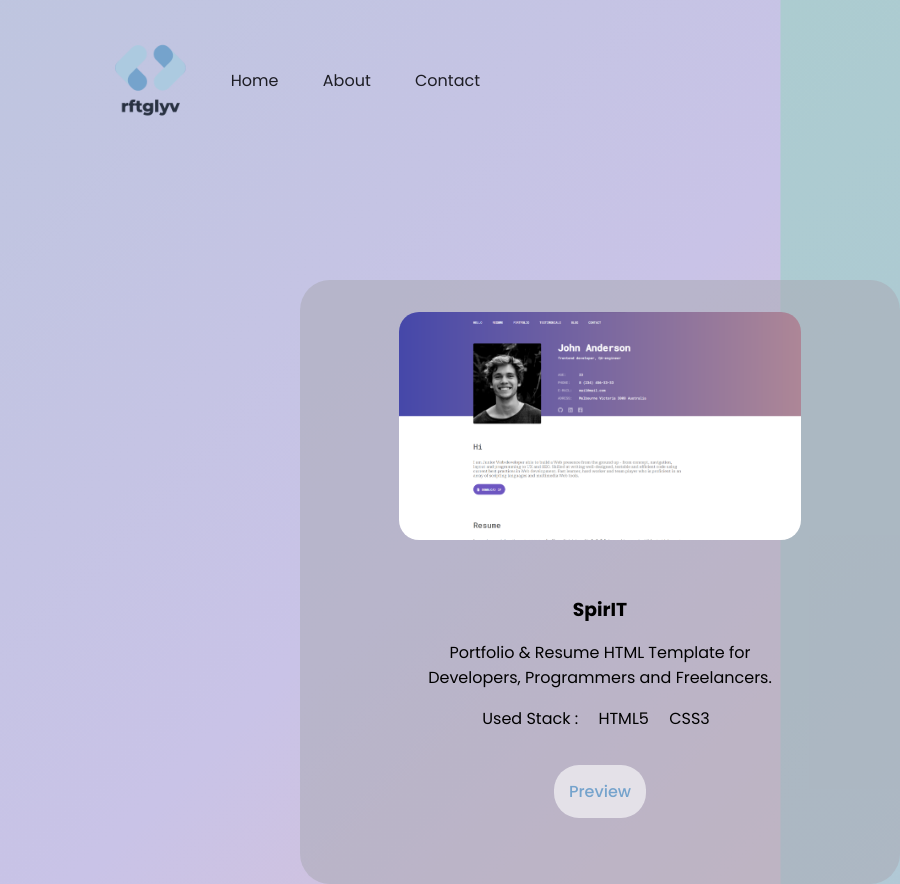
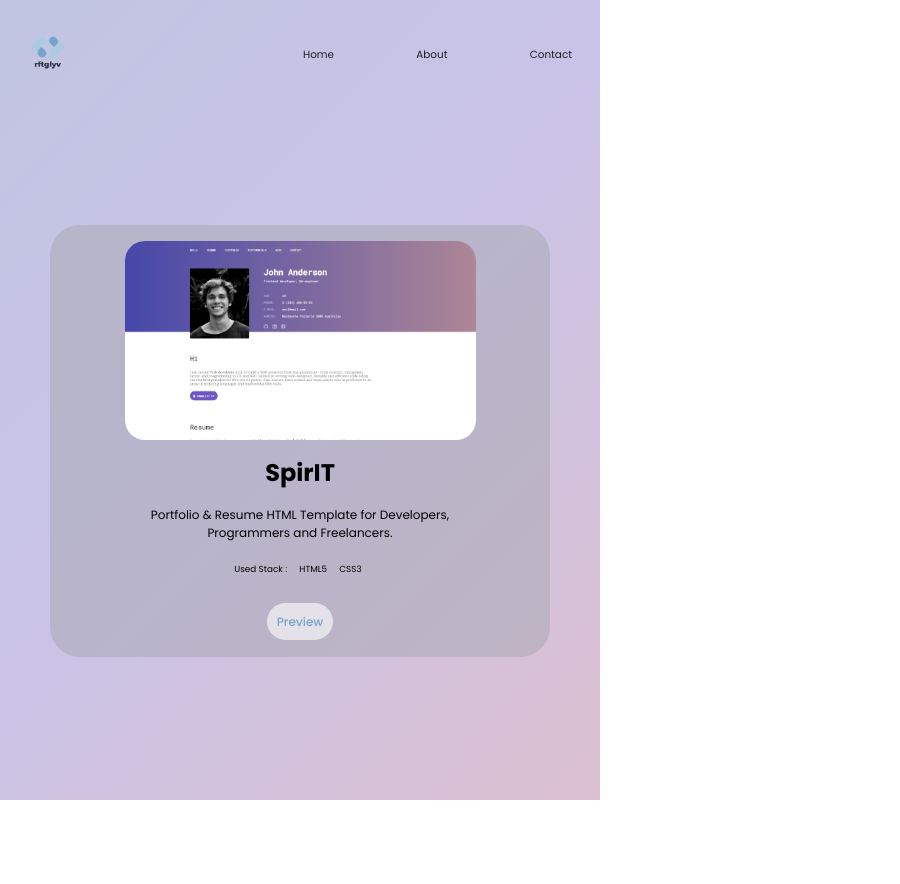
Before and after one commit to rftglyv/rftglyv.github.io, a plain HTML site: page projects.html in a window 600 px wide. Shown: the top 884 px of the page, 900 px wide, since content can reach past the window. After the commit the page ends 800 px from the top, so only its background shows below. Drawn offline with Linux system fonts and the light colour scheme.

Commit message:
Now Responsive

```diff
--- a/projects/style.css
+++ b/projects/style.css
@@ -93,11 +93,12 @@ a
 {
     text-decoration: none;
 }
-body
-{
+body{
     background: linear-gradient(-45deg, #ffbca8, #c9c3e7, #aec9d3, #a7d3c9);
     background-size: 500% 500%;
     animation: gradient 15s ease infinite;
+    display: flex;
+    flex-direction: column;
     overflow: hidden;
 }
 nav
@@ -151,7 +152,7 @@ nav ul li a:hover:after
 {
     background: rgba(170, 170, 180, 0.55);
     padding: 2rem;
-    border-radius: 5%;
+    border-radius: 30px;
 }
 .post-image>img
 {
@@ -230,3 +231,125 @@ nav ul li a:hover:after
     color: #fff;
     background-color: #75A3CC;
 }
+
+
+
+/* Responsibility */
+
+/* Extra small devices (phones, 600px and down) */
+@media only screen and (max-width: 600px) {
+
+    nav
+    {
+        display: flex;
+        align-items: center;
+        justify-content: space-between;
+        padding: 30px 10px;
+    }
+
+    nav ul
+    {
+        display: inline-flex;
+        width: 50%;
+        justify-content: space-between;
+    }
+
+    nav ul li
+    {
+        list-style: none;
+        display: inline-block;
+        padding: 3px;
+    }
+
+    nav ul li a
+    {
+        color: #1d1d24;
+        position: relative;
+        padding: 5px 0;
+        font-size: 0.65rem;
+    }
+    .logo
+    {
+        max-height: 100px;
+        width: 45px;
+    }
+
+    .container
+    {
+        width: 100% !important;
+    }
+
+    .container-wrapper
+    {
+        padding: 1rem;
+        width: calc((100%/12)*10) !important;
+    }
+
+    .post-meta-wrapper
+    {
+        padding: 0.5rem 0;
+    }
+
+    .post-details>h3 {
+        margin-bottom: 1rem;
+        font-size: 1.5rem;
+    }
+
+    .post-details>p
+    {
+        margin-bottom: 0.25rem;
+        font-size: 0.75rem;
+    }
+
+    .post-link
+    {
+        margin-top: 1rem;
+    }
+
+    .post-link>a
+    {
+        padding: 10px;
+        font-size: 0.75rem;
+    }
+
+    .post-usedstack
+    {
+        margin-top: 0.5rem;
+    }
+
+    .post-usedstack p
+    {
+        padding-right: 0.5rem;
+        font-size: 0.55rem;
+    }
+
+    .post-usedstack ul li
+    {
+        padding: 0 0.25rem;
+        font-size: 0.55rem;
+    }
+}
+/* Small devices (portrait tablets and large phones, 600px and up) */
+@media only screen and (min-width: 600px) and (max-width: 768px) {
+
+    nav {
+        padding: 30px 25px;
+    }
+    .container
+    {
+        width: 100% !important;
+    }
+}
+/* Medium devices */
+@media only screen and (min-width: 768px) and (max-width: 1200px) {
+
+    .container-wrapper
+    {
+        width: calc((100%/12)*10) !important;
+    }
+
+    .container
+    {
+        width: 100% !important;
+    }
+}
--- a/style.css
+++ b/style.css
@@ -253,7 +253,7 @@ nav ul li a:hover:after
         color: #1d1d24;
         position: relative;
         padding: 5px 0;
-        font-size: 10px;
+        font-size: 0.55rem;
     }
     .logo
     {
```
